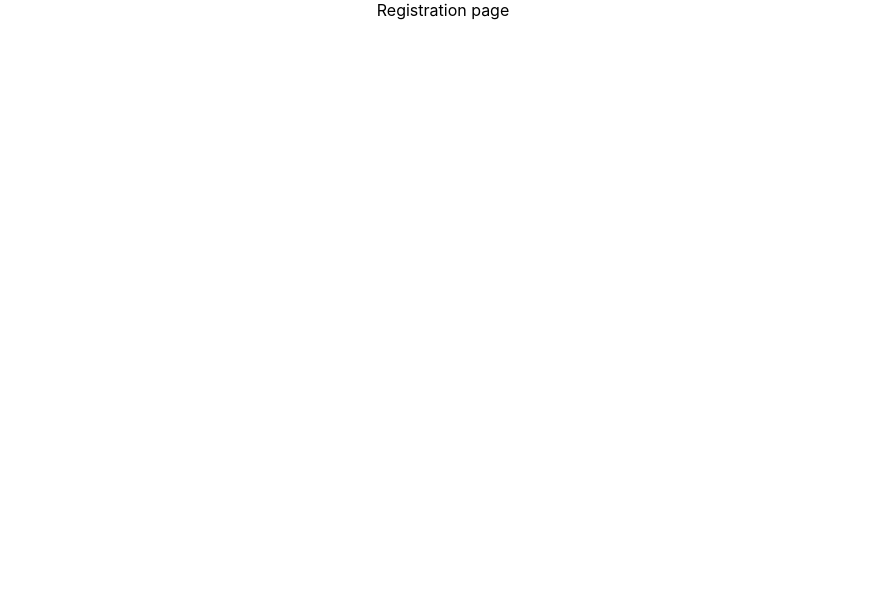
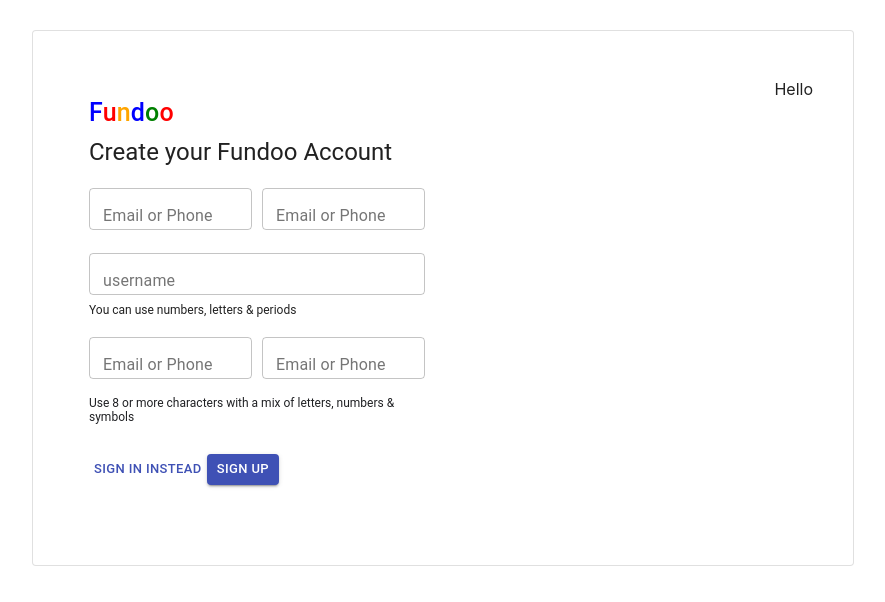
Before and after one commit to Priyankateke/FundooApp, a React (Create React App) app: page /registration in a window 1280 px wide. Shown: the top 602 px of the page, without its empty margins (197-1082 px from the left). Built offline with nearby package versions, Linux system fonts and the light colour scheme.

Commit message:
ADDED: Create Registration Form In Registration Component

```diff
--- a/src/components/login.jsx
+++ b/src/components/login.jsx
@@ -24,7 +24,7 @@ export default class Login extends Component {
                         <span className="f">d</span>
                         <span className="o">o</span>
                         <span className="u">o</span>
- '                   </Typography>
+                   </Typography>
                     <Typography className="sign-in">
                         <span>Sign in</span>
                     </Typography>
@@ -38,7 +38,10 @@ export default class Login extends Component {
                     </div>
                     <div className="bottom">
                         <Link to={"/registration"} >
-                            <Button size="small">
+                            <Button size="small" className="forget-password"
+                            onClick={() => this.props.history.push('/registration')}>
+                                {/* Create account? */}
+
                                 <div className="forget-password">Create account?
                                   </div>
                             </Button>
--- a/src/components/registration.jsx
+++ b/src/components/registration.jsx
@@ -1,9 +1,66 @@
 import React, { Component } from 'react'
+import { makeStyles } from '@material-ui/core/styles';
+import '../App.css'
+import '../styles/registration.css'
+import Card from '@material-ui/core/Card';
+import CardActions from '@material-ui/core/CardActions';
+import CardContent from '@material-ui/core/CardContent';
+import Button from '@material-ui/core/Button';
+import Typography from '@material-ui/core/Typography';
+import TextField from '@material-ui/core/TextField';
+
 
 export default class extends Component {
-   render() {
-       return(
-           <div>Registration page</div>
-       )
-   }
+    render() {
+        return (
+            <div >
+                <Card className="registration-container" variant="outlined">
+                        <div className="registration-form" variant="outlined">
+                            <CardContent className="registration-content">
+
+                                <Typography className="fundoo-font-registration">
+                                    <span className="f">F</span>
+                                    <span className="u">u</span>
+                                    <span className="n">n</span>
+                                    <span className="f">d</span>
+                                    <span className="o">o</span>
+                                    <span className="u">o</span>
+                                </Typography>
+
+                                <Typography className="create-account" variant="h5" component="h2" >
+                                    Create your Fundoo Account</Typography>
+                                <div className="first-last-name">
+                                    <div className="firstname">
+                                        <TextField className="firstname-text" id="outlined-basic" label="Email or Phone" variant="outlined" style={{ width: "48%;" }} />
+                                    </div>
+                                    <div><TextField className="email" id="outlined-basic" label="Email or Phone" variant="outlined" /></div>
+                                </div>
+                                <div className="username" >
+                                    <TextField className="username-textfield" id="outlined-basic" label="username" variant="outlined" />
+                                </div>
+                                <div className="username-warning">You can use numbers, letters & periods</div>
+                                <div className="first-last-name">
+                                    <div className="firstname">
+                                        <TextField className="firstname-text" id="outlined-basic" label="Email or Phone" variant="outlined" style={{ width: "48%;" }} />
+                                    </div>
+                                    <div><TextField className="email" id="outlined-basic" label="Email or Phone" variant="outlined" /></div>
+                                </div>
+                                <div className="password-warning">Use 8 or more characters with a mix of letters, numbers & symbols</div>
+                                <div className="buttom-button">
+                                    <div>
+                                        <Button size="small" color="primary">Sign in instead</Button>
+                                    </div>
+                                    <div>
+                                        <Button variant="contained" size="small" color="primary">Sign up</Button>
+                                    </div>
+                                </div>
+                            </CardContent>
+                        </div>
+                        <div>
+                            Hello
+                        </div>
+                </Card>
+            </div >
+        )
+    }
 }
--- a/src/styles/registration.css
+++ b/src/styles/registration.css
@@ -0,0 +1,139 @@
+.registration-container {
+
+    padding: 48px 40px 36px;
+    margin-top:30px ;
+    width: 740px;
+    height: 450px;
+    display: flex;
+    flex-direction: row;
+    justify-content: space-between;
+}
+
+.fundoo-font-registration {
+    font-family: roboto,'Noto Sans Myanmar UI',arial,sans-serif;
+    display: block;
+    line-height: 1.4286;
+    width: 74px;
+    height: 25px;
+    font-size: 14px;
+    line-height: 1.4286;
+}
+
+.fundoo-font-registration > span{
+
+    font-family: roboto,'Noto Sans Myanmar UI',arial,sans-serif;
+    font-size: 25px;
+    font-weight: 500;
+    line-height: 1.4286;
+}
+
+.f {
+    color: blue;
+}
+
+.u {
+    color: red;
+}
+
+.n {
+    color: orange;
+}
+
+.o {
+    color: green;
+}
+
+.create-account {
+    padding-top: 16px;
+}
+
+.registration-form {
+
+    width: 368px;
+    height: 430px;
+    padding: 0px;
+    display: flex;
+    flex-direction: column;
+    justify-content: space-between;
+}
+
+.registration-content {
+    display: flex;
+    flex-direction: column;
+    align-items: flex-start;
+    justify-content: space-around;
+}
+
+.first-last-name {
+    padding-top: 20px;
+    height: 35px;
+    width: 100%;
+    display: flex;
+    flex-direction: row;
+    justify-content: space-around;
+}
+
+.firstname {
+    padding-right: 10px;
+}
+.firstname-text {
+    text-align: center;
+    align-items: center;
+    width: 100%;
+}
+
+#outlined-basic {
+    height:5px;
+}
+
+.username-textfield {
+    width:100%;
+}
+
+.username {
+    width:100%;
+    padding-top: 30px;
+
+}
+
+.username-warning {
+    flex-grow: 1;
+    flex-shrink: 1;
+    flex-basis: auto;
+    padding-top: 8px;
+    opacity: 1;
+
+    font-style: normal;
+    font-variant-ligatures: normal;
+    font-variant-caps: normal;
+    font-variant-numeric: normal;
+    font-variant-east-asian: normal;
+    font-weight: 400;
+    font-stretch: normal;
+    font-size: 12px;
+    line-height: normal;
+    font-family: Roboto, RobotoDraft, Helvetica, Arial, sans-serif;
+}
+
+.password-warning {
+    padding-top: 24px;
+    display: block;
+    font-size: 12px;
+    width: 100%;
+    color: #202124;
+    font-family: roboto,'Noto Sans Myanmar UI',arial,sans-serif;
+}
+
+.buttom-button {
+    padding-top: 30px;
+    display: flex;
+    flex-direction: row;
+    align-content: space-between;
+}
+
+.image-container{
+    border: 2px solid red;
+
+    width: 252px;
+    height: 430px;
+}
```
Also changed, not shown: src/images/logo.svg (added).
